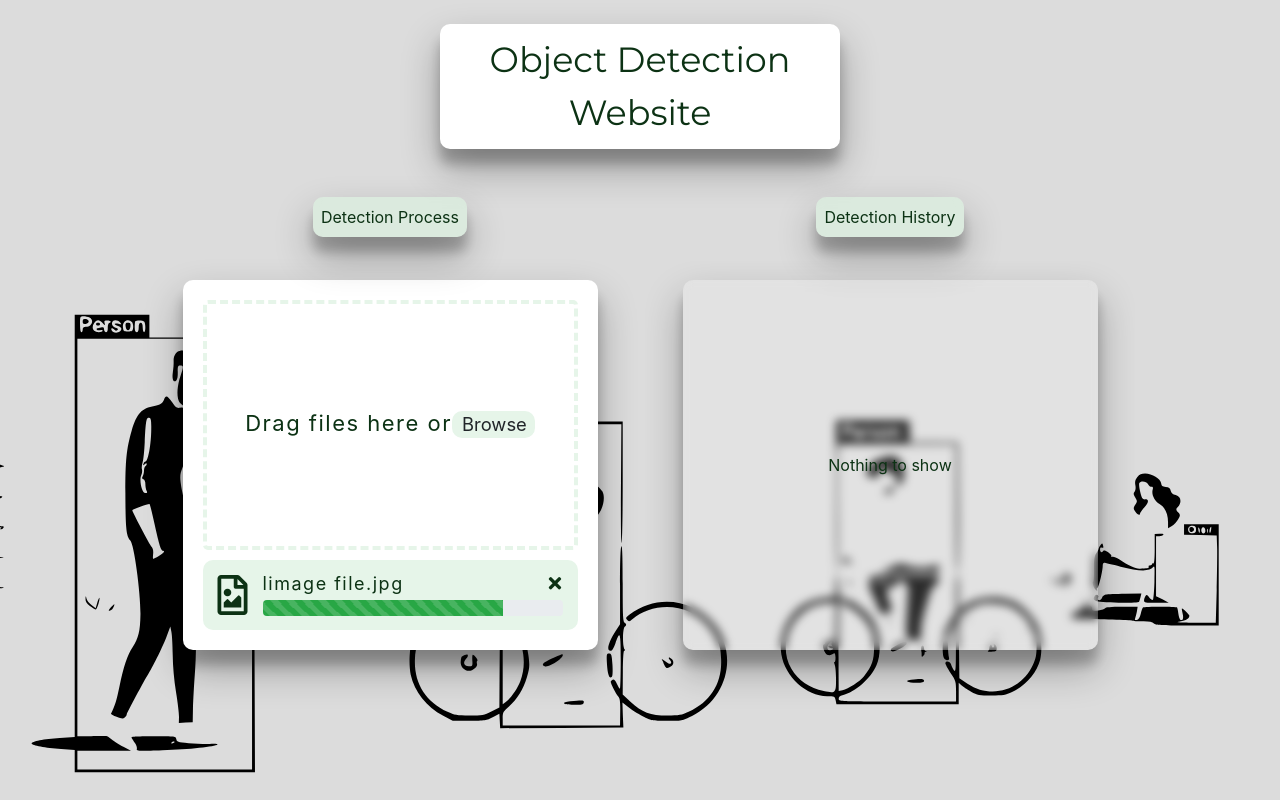
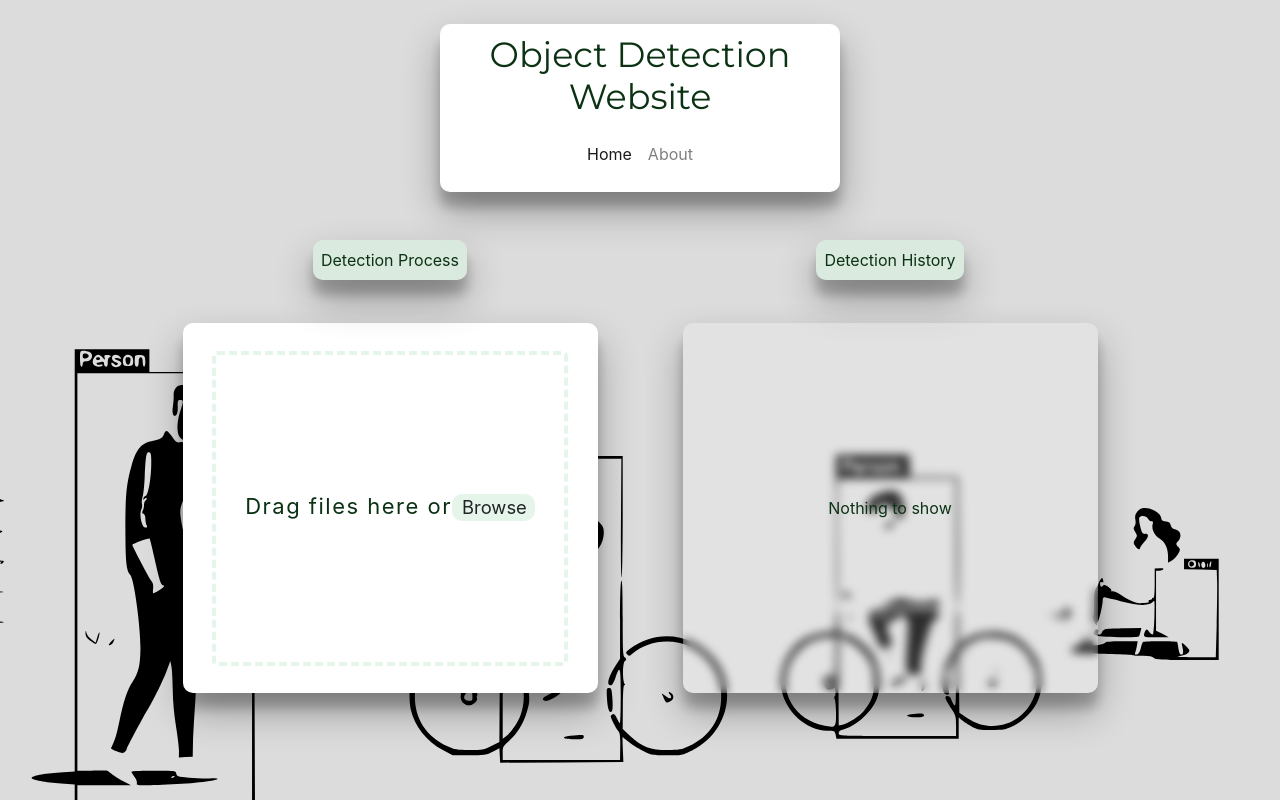
Before and after one commit to l3043Y/Object-Detection-Website, a Flask app: page / in a window 1280 px wide. Run offline with Flask 2, Linux system fonts and the light colour scheme; parts of the project's set-up code (start-up, migrations or seed data) failed here and were passed over; some libraries are stand-ins or nearby versions.

Commit message:
add About section in the webapp

```diff
--- a/WebApp/static/css/style.css
+++ b/WebApp/static/css/style.css
@@ -2,15 +2,18 @@
   --sideDiv-min-width: 300px;
   --sideDIv-margin: 15px;
   --ui-width : 415px;
+  --ui-height: 370px;
   --img-size-multiplier: 0.70;
   --border-radius: 10px;
-  --ui-height: 370px;
+
   --font-color:#0c3214;
   font-family: 'Montserrat', sans-serif;
+  --box-shadow: 0 19px 38px rgba(0,0,0,0.30), 0 15px 12px rgba(0,0,0,0.22);
 }
 body {
   background-color: whitesmoke;
   background-image: linear-gradient( rgba(0, 0, 0, 0.1), rgba(0, 0, 0, 0.1) ), url("../images/objectdetection.svg");
+  background-attachment: fixed;
   background-position: center;
   border-bottom: 0px solid black;
   height: auto;
@@ -20,24 +23,46 @@
   flex-direction: column;
 }
 
-/* Title */
-#title-center{
+.title-container{
   position: relative;
   margin: 3vh auto;
+
+  min-width: 330px;
+
   width: 400px;
   padding: 10px;
   box-shadow: 0 19px 38px rgba(0,0,0,0.30), 0 15px 12px rgba(0,0,0,0.22);
   background-color: white;
 
+  border-radius: 10px;
+  vertical-align: top;
+}
+/* Title */
+#title-center{
   font-family: 'Montserrat', sans-serif;
   font-size: 35px;
   text-align: center;
   color: var(--font-color);
+}
 
+.about-container{
+  display: none;
+  position: relative;
+  margin: 3vh auto;
+
+  min-width: 330px;
+  width: 90%;
+  max-width: calc(2* var(--ui-width));
+
+
+  padding: 20px;
+  box-shadow: var(--box-shadow);
+
+  background-color: white;
   border-radius: 10px;
   vertical-align: top;
+}
 
-}
 #subheading{
   flex: 0 0 content;
   color: var(--font-color);
@@ -81,6 +106,7 @@
   align-items: center;
   scroll-behavior: smooth
 }
+
 .card-body{
   display: flex;
   flex-direction: column;
@@ -131,13 +157,19 @@
   box-shadow: 0 19px 38px rgba(0,0,0,0.30), 0 15px 12px rgba(0,0,0,0.22);
   border-radius: 10px;
   background-color: white;
-  width: 415px;
+  width: var(--ui-width);
+  height: var(--ui-height);
+
+  display: flex;
+  align-items: center;
+  justify-content: center
 }
 
 /* === Upload Box === */
 .upload {
   margin: 10px;
-  height: 250px;
+  height: 90%;
+  width: 90%;
   border: 4px dashed #e6f5e9;
   display: flex;
   justify-content: center;
--- a/WebApp/static/js/app.js
+++ b/WebApp/static/js/app.js
@@ -1,13 +1,37 @@
+// swap active state from element A to element B
+function swapActiveNav( elmA, elmB ){
+    if(elmA.hasClass('active') && !elmB.hasClass('active')){
+        elmA.removeClass('active');
+        elmB.addClass('active');
+    }
+};
+// handle nav home about
+function clickHome() {
+    swapActiveNav($('#nav-about'), $('#nav-home'));
+    $('.about-container').hide('fast');
+    $('.side-div-container').fadeIn(400);
+
+};
+function clickAbout() {
+    swapActiveNav($('#nav-home'), $('#nav-about'));
+    $('.side-div-container').hide('fast');
+    $('.about-container').show('fast');
+};
 $(function(){
-    // $('#card-col-id').css("border", "3px solid red");
-    // console.log(!$('#card-col-id').children().length > 0 )
+    // render readme markdown from github
+    var options = {
+        owner:'l3043Y',
+        repo:'Object-Detection-Website'};
+    $('#readme').readme(options);
+
+
+    // $navAbout.on("click",swapActiveNav($navHome, $navAbout));
 
 
     if( !$('#card-col-id').children().length > 0 ) {
             var emptyCard = '<div class="card-body-nth">  <p class="card-text">Nothing to show</p> </div>'
             $('.card-col').append(emptyCard)
         }
-
 
     var fileUploadSuccess = function(data){
         var $cardContainer = $('#card-col-id');
@@ -25,8 +49,8 @@
         $cardContainer.prepend($cardToBeAdd);
         // Scroll & show animation
         var $firstCard = $('.card-body').eq(0)
-        $firstCard.show(500);
-        $('.card-col').animate({scrollTop: $('.card-body').height()}, 300);
+        $firstCard.slideDown(400);
+        $('.card-col').animate({scrollTop: $('.card-body').height()}, 400);
     };
 
     var fileUploadFail = function(data){};
--- a/WebApp/templates/base.html
+++ b/WebApp/templates/base.html
@@ -16,15 +16,36 @@
 <!-- === File Upload ===
 Design a file upload element. Is it the loading screen and icon? A progress element? Are folders being uploaded by flying across the screen like Ghostbusters? ;)
 -->
-<div id="title-center" >Object Detection Website</div>
+<div class="title-container">
 
-  {% block content %}
-  {% endblock %}
+  <h2 id="title-center">Object Detection Website</h2>
+
+  <nav class="navbar navbar-expand-lg navbar-light justify-content-center">
+
+    <ul class="navbar-nav">
+      <li id="nav-home" class="nav-item active">
+        <a class="nav-link" href="javascript:clickHome();">Home</a>
+      </li>
+      <li id="nav-about" class="nav-item">
+        <a class="nav-link" href="javascript:clickAbout();">About</a>
+      </li>
+    </ul>
+  </nav>
+</div>
+
+<div class="about-container">
+  <div id="readme"></div>
+</div>
+
+{% block content %}
+{% endblock %}
 <!-- partial -->
   <script src="../static/js/lib/jquery-3.3.1.min.js"></script>
   <script src="../static/js/app.js"></script>
   <script src="../static/js/lib/bootstrap.min.js"></script>
   <script src="../static/js/lib/dropzone.min.js"></script>
+  <script src="../static/js/lib/jquery.gh-readme.min.js"></script>
+
   <!-- <script type="text/javascript" src="https://livejs.com/live.js"></script> -->
 </body>
 </html>
--- a/YOLOv5/requirements.txt
+++ b/YOLOv5/requirements.txt
@@ -1,5 +1,6 @@
 # pip install -r requirements.txt
-
+# flask micro framework
+flask
 # base ----------------------------------------
 Cython
 matplotlib>=3.2.2
```
Also changed, not shown: WebApp/templates/home.html (+11 -39 lines), requirements.txt (+31 -97 lines), WebApp/static/js/lib/jquery.gh-readme.min.js (added).
